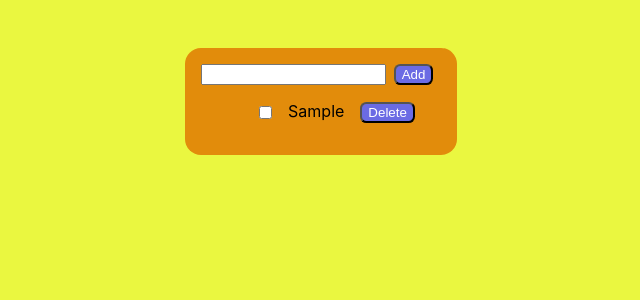
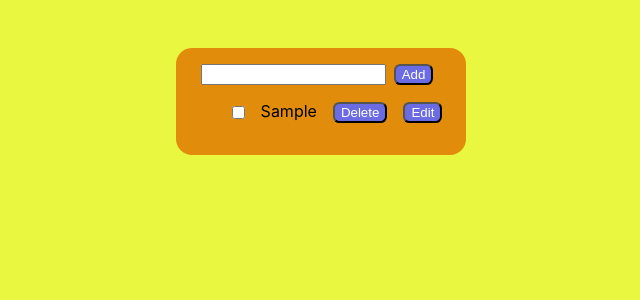
Before and after one commit to AbolfazlPanahiazar/ToDoList-React, a React (Create React App) app: page / in a window 1280 px wide. Both pictures are taken after typing "Sample" into the empty fields and a click on the button "Add". Shown: the top 300 px of the page, without its empty margins (319-959 px from the left). Built offline with nearby package versions, Linux system fonts and the light colour scheme.

Commit message:
Add edit section

```diff
--- a/src/Components/ToDo.jsx
+++ b/src/Components/ToDo.jsx
@@ -1,5 +1,5 @@
 import React, { useState, useEffect } from "react";
-import './ToDo.css';
+import "./ToDo.css";
 
 function ToDo(props) {
   const [list, setList] = useState([]);
@@ -7,6 +7,10 @@ function ToDo(props) {
   const [input, setInput] = useState("");
 
   const [doneList, setDoneList] = useState([]);
+
+  const [editMode, setEditMode] = useState(0);
+
+  const [editInput, setEditInput] = useState("");
 
   const handleCahnge = (e) => {
     setInput(e.target.value);
@@ -37,9 +41,22 @@ function ToDo(props) {
     doneList.includes(id) ? setDoneList(doneList.filter((id) => id != id)) : setDoneList([...doneList, id]);
   };
 
-  useEffect(() => {
-    console.log(doneList);
-  }, [doneList]);
+  const handleEditMode = (id) => {
+    setEditInput(list.find((item) => item.id == id).value);
+    setEditMode(id);
+  };
+
+  const saveHandler = () => {
+    let index = list.findIndex((item) => item.id == editMode);
+    setEditMode(0);
+    let temp = [...list];
+    temp[index].value = editInput;
+    setList(temp);
+  };
+
+  const editInputHandler = (e) => {
+    setEditInput(e.target.value);
+  };
 
   return (
     <div className="ToDo">
@@ -61,11 +78,24 @@ function ToDo(props) {
               type="checkbox"
             />
 
-            <span style={{ margin: "0 0.5rem" }}>{item.value}</span>
+            {editMode == item.id ? (
+              <span>
+                <input onChange={editInputHandler} type="text" value={editInput} />
+                <button onClick={saveHandler}>Save</button>
+              </span>
+            ) : (
+              <span style={{ margin: "0 0.5rem" }}>{item.value}</span>
+            )}
 
             <span style={{ margin: "0 0.5rem", alignSelf: "center" }}>
               <button onClick={handleDelete}>Delete</button>
             </span>
+
+            {editMode != item.id && (
+              <span style={{ margin: "0 0.5rem", alignSelf: "center" }}>
+                <button onClick={() => handleEditMode(item.id)}>Edit</button>
+              </span>
+            )}
           </li>
         ))}
       </ol>
```
